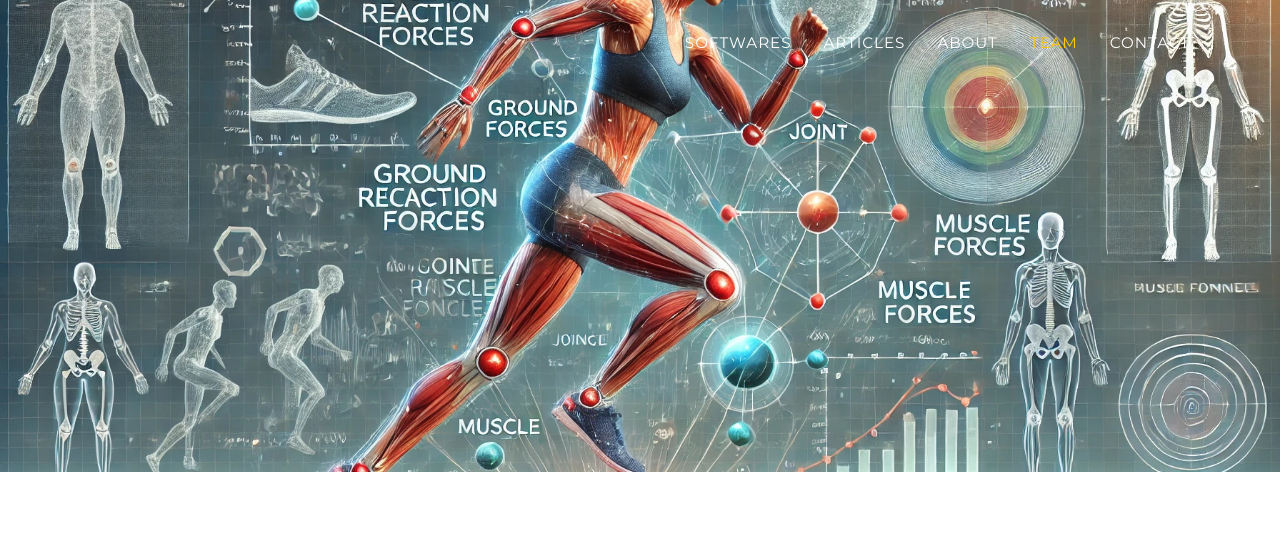
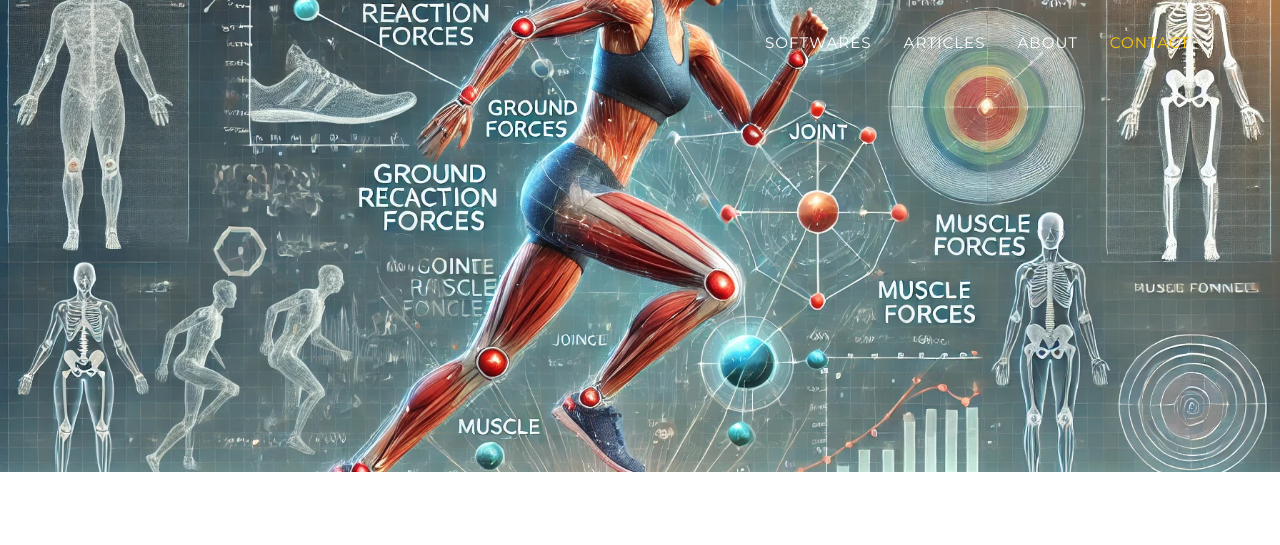
Before and after one commit to 0TCUT/0TCUT.github.io, a plain HTML site: page index.html in a window 1280 px wide. Shown: the top 545 px of the page. Drawn offline with nearby package versions, Linux system fonts and the light colour scheme.

Commit message:
Update index.html

```diff
--- a/index.html
+++ b/index.html
@@ -29,10 +29,10 @@
                 <div class="collapse navbar-collapse" id="navbarResponsive">
                     <ul class="navbar-nav text-uppercase ms-auto py-4 py-lg-0">
                         <li class="nav-item"><a class="nav-link" href="#softwares">Softwares</a></li>
-                        <li class="nav-item"><a class="nav-link" href="#Articles">Articles</a></li>
+                        <li class="nav-item"><a class="nav-link" href="#portfolio">Articles</a></li>
                         <li class="nav-item"><a class="nav-link" href="#about">About</a></li>
-                        <li class="nav-item"><a class="nav-link" href="#team">Team</a></li>
-                        <li class="nav-item"><a class="nav-link" href="#contact">Contact</a></li>
+                        <li class="nav-item"><a class="nav-link" href="#team">Contact</a></li>
+                        <!-- <li class="nav-item"><a class="nav-link" href="#contact">Contact</a></li> -->
                     </ul>
                 </div>
             </div>
```
